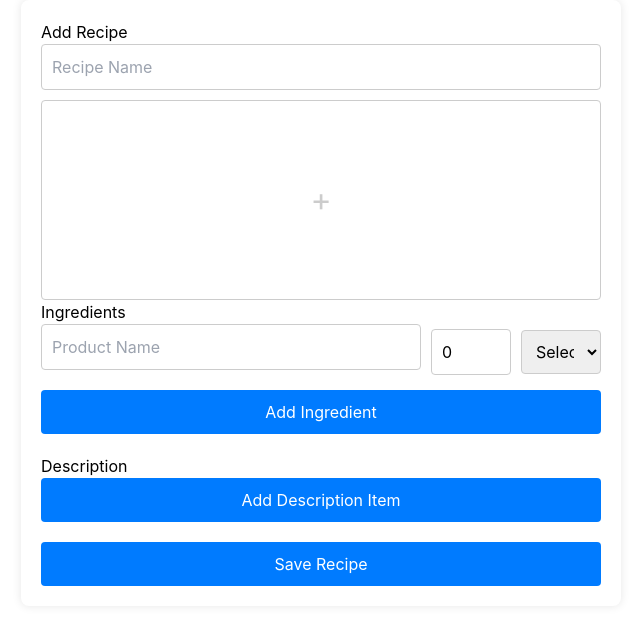
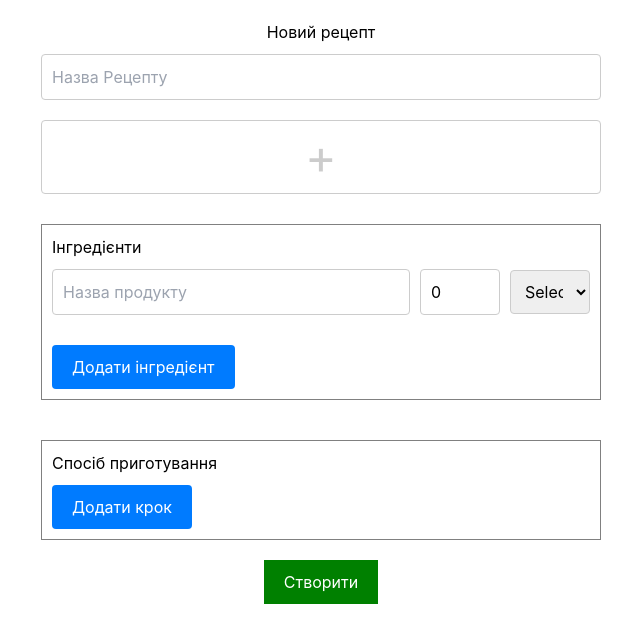
Before and after one commit to anna-zagrebelnaya/recipes-frontend, a React (Create React App) app: page /add in a window 1280 px wide. Shown: the top 642 px of the page, without its empty margins (319-959 px from the left). Built offline with nearby package versions, Linux system fonts and the light colour scheme.

Commit message:
Change the description to be a list of strings; translate elements; styles

```diff
--- a/src/components/AddRecipe.js
+++ b/src/components/AddRecipe.js
@@ -75,7 +75,6 @@ function AddRecipe() {
       description: `<ul>${descriptionHtml.map(item => `<li>${item}</li>`).join('')}</ul>`
     };
 
-    // Include the existing image URL if no new file is selected
     if (typeof image === 'string') {
       recipeData.imageUrl = image;
     }
@@ -85,7 +84,6 @@ function AddRecipe() {
       type: 'application/json'
     }));
 
-    // Include the image file if it's a new file
     if (image && image instanceof File) {
       formData.append('image', image);
     }
@@ -123,12 +121,17 @@ function AddRecipe() {
     setDescriptionHtml([...descriptionHtml, '']);
   };
 
+  const handleDeleteDescriptionItem = (index) => {
+    const newDescriptionHtml = descriptionHtml.filter((_, i) => i !== index);
+    setDescriptionHtml(newDescriptionHtml);
+  };
+
   return (
     <div style={styles.container}>
-      <h1>{id ? 'Edit Recipe' : 'Add Recipe'}</h1>
+      <h1>{id ? 'Редагування рецепту' : 'Новий рецепт'}</h1>
       <input
         type="text"
-        placeholder="Recipe Name"
+        placeholder="Назва Рецепту"
         value={name}
         onChange={e => setName(e.target.value)}
         style={styles.input}
@@ -141,7 +144,7 @@ function AddRecipe() {
           image instanceof File ? (
             <img src={URL.createObjectURL(image)} alt="Recipe" style={styles.image} />
           ) : (
-            <img src={"/uploads/"+image} alt="Recipe" style={styles.image} />
+            <img src={"/uploads/" + image} alt="Recipe" style={styles.image} />
           )
         ) : (
           <span style={styles.imagePlaceholder}>+</span>
@@ -153,13 +156,13 @@ function AddRecipe() {
         style={{ display: 'none' }}
         onChange={handleImageChange}
       />
-      <div style={styles.section}>
-        <h2>Ingredients</h2>
+      <div style={{...styles.section, border: '1px solid grey', padding: '10px'}}>
+        <h2>Інгредієнти</h2>
         {ingredients.map((ingredient, index) => (
           <div key={index} style={styles.ingredientRow}>
             <input
               type="text"
-              placeholder="Product Name"
+              placeholder="Назва продукту"
               name="productName"
               value={ingredient.productName}
               onChange={e => handleChangeIngredient(index, e)}
@@ -167,7 +170,7 @@ function AddRecipe() {
             />
             <input
               type="number"
-              placeholder="Quantity"
+              placeholder="Кількість"
               name="quantity"
               value={ingredient.quantity}
               onChange={e => handleChangeIngredient(index, e)}
@@ -186,86 +189,98 @@ function AddRecipe() {
             </select>
           </div>
         ))}
-        <button onClick={handleAddIngredient} style={styles.button}>Add Ingredient</button>
+        <button onClick={handleAddIngredient} style={styles.button}>Додати інгредієнт</button>
       </div>
-      <div style={styles.section}>
-        <h2>Description</h2>
+      <div style={{...styles.section, border: '1px solid grey', padding: '10px', marginTop: '20px'}}>
+        <h2>Спосіб приготування</h2>
         {descriptionHtml.map((item, index) => (
+          <div key={index} style={styles.descriptionRow}>
             <input
-            key={index}
               type="text"
               value={item}
               onChange={e => handleDescriptionChange(index, e)}
               style={styles.input}
             />
+            <button onClick={() => handleDeleteDescriptionItem(index)} style={styles.deleteButton}>✖</button>
+          </div>
         ))}
-        <button onClick={handleAddDescriptionItem} style={styles.button}>Add Description Item</button>
+        <button onClick={handleAddDescriptionItem} style={styles.button}>Додати крок</button>
       </div>
-      <button onClick={handleSubmit} style={styles.button}>{id ? 'Update Recipe' : 'Save Recipe'}</button>
+      <button onClick={handleSubmit} style={styles.submitButton}>{id ? 'Оновити' : 'Створити'}</button>
     </div>
   );
 }
 
 const styles = {
   container: {
+    display: 'flex',
+    flexDirection: 'column',
+    alignItems: 'center',
+    padding: '20px',
     maxWidth: '600px',
-    margin: '0 auto',
-    padding: '20px',
-    borderRadius: '8px',
-    boxShadow: '0 0 10px rgba(0, 0, 0, 0.1)',
-    backgroundColor: '#fff'
+    margin: '0 auto'
   },
   input: {
     width: '100%',
     padding: '10px',
-    marginBottom: '10px',
+    margin: '10px 0',
     borderRadius: '4px',
     border: '1px solid #ccc',
     boxSizing: 'border-box'
+  },
+  imageContainer: {
+    width: '100%',
+    display: 'flex',
+    justifyContent: 'center',
+    alignItems: 'center',
+    margin: '10px 0',
+    border: '1px solid #ccc',
+    borderRadius: '4px',
+    overflow: 'hidden',
+    cursor: 'pointer'
+  },
+  image: {
+    width: '100%',
+    height: 'auto'
+  },
+  imagePlaceholder: {
+    fontSize: '3em',
+    color: '#ccc'
+  },
+  section: {
+    width: '100%',
+    margin: '20px 0'
   },
   ingredientRow: {
     display: 'flex',
     alignItems: 'center',
     marginBottom: '10px'
   },
-  textarea: {
-    width: '100%',
-    padding: '10px',
-    marginBottom: '10px',
-    borderRadius: '4px',
-    border: '1px solid #ccc',
-    boxSizing: 'border-box'
-  },
-  imageContainer: {
-    width: '100%',
-    height: '200px',
-    border: '1px solid #ccc',
-    borderRadius: '4px',
+  descriptionRow: {
     display: 'flex',
-    justifyContent: 'center',
     alignItems: 'center',
-    cursor: 'pointer'
-  },
-  image: {
-    maxWidth: '100%',
-    maxHeight: '100%',
-    objectFit: 'cover',
-    borderRadius: '4px'
-  },
-  imagePlaceholder: {
-    fontSize: '2rem',
-    color: '#ccc'
-  },
-  section: {
-    marginBottom: '20px',
+    marginBottom: '10px'
   },
   button: {
-    display: 'block',
-    width: '100%',
-    padding: '10px',
+    padding: '10px 20px',
+    backgroundColor: '#007bff',
+    color: '#fff',
+    border: 'none',
     borderRadius: '4px',
+    cursor: 'pointer',
+    marginTop: '10px'
+  },
+  deleteButton: {
+    color: 'red',
     border: 'none',
-    backgroundColor: '#007BFF',
+    borderRadius: '4px',
+    cursor: 'pointer',
+    marginLeft: '10px',
+    padding: '10px'
+  },
+  submitButton: {
+    padding: '10px 20px',
+    backgroundColor: 'green',
     color: '#fff',
     fontSize: '16px',
     cursor: 'pointer'
--- a/src/components/RecipeList.js
+++ b/src/components/RecipeList.js
@@ -54,13 +54,13 @@ function RecipeList() {
 
   return (
     <div className="container mx-auto p-4">
-      <h1 className="text-2xl font-bold mb-4">Recipe List</h1>
+      <h1 className="text-2xl font-bold mb-4">Список рецептів</h1>
       <div className="flex items-center justify-between mb-4">
         <button onClick={handleAddRecipe} className="bg-green-500 text-white px-4 py-2 rounded-full flex items-center">
-          <FaPlus className="mr-2" /> Add Recipe
+          <FaPlus className="mr-2" /> Додати
         </button>
         <button onClick={handleDeleteRecipes} className="bg-red-500 text-white px-4 py-2 rounded-full flex items-center">
-          <FaTrash className="mr-2" /> Delete Selected
+          <FaTrash className="mr-2" /> Видалити
         </button>
       </div>
       <div className="grid grid-cols-1 sm:grid-cols-2 md:grid-cols-3 lg:grid-cols-4 gap-4">
@@ -86,15 +86,15 @@ function RecipeList() {
           </div>
         ))}
       </div>
-      <button onClick={handleGenerateGroceryList} className="bg-blue-500 text-white px-4 py-2 rounded-full mt-4">Generate Grocery List</button>
+      <button onClick={handleGenerateGroceryList} className="bg-blue-500 text-white px-4 py-2 rounded-full mt-4">Створити список закупок</button>
       {groceryList.length > 0 && (
         <div className="mt-4">
-          <h2 className="text-xl font-bold mb-2">Grocery List</h2>
+          <h2 className="text-xl font-bold mb-2">Список закупок</h2>
           <table className="min-w-full bg-white">
             <thead>
               <tr>
-                <th className="py-2">Item</th>
-                <th className="py-2">Quantity</th>
+                <th className="py-2">Продукт</th>
+                <th className="py-2">Кількість</th>
               </tr>
             </thead>
             <tbody>
```
Lines whose indentation alone changed are shown as unchanged.
